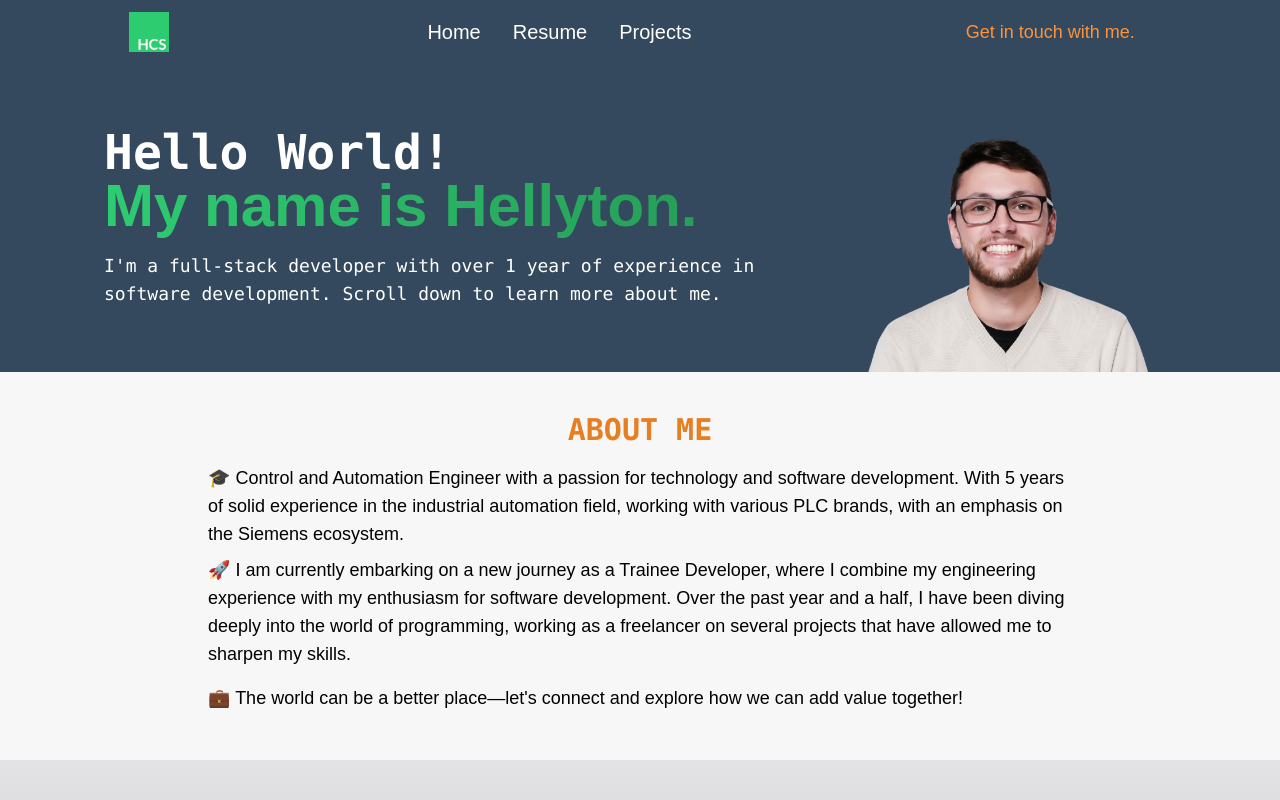
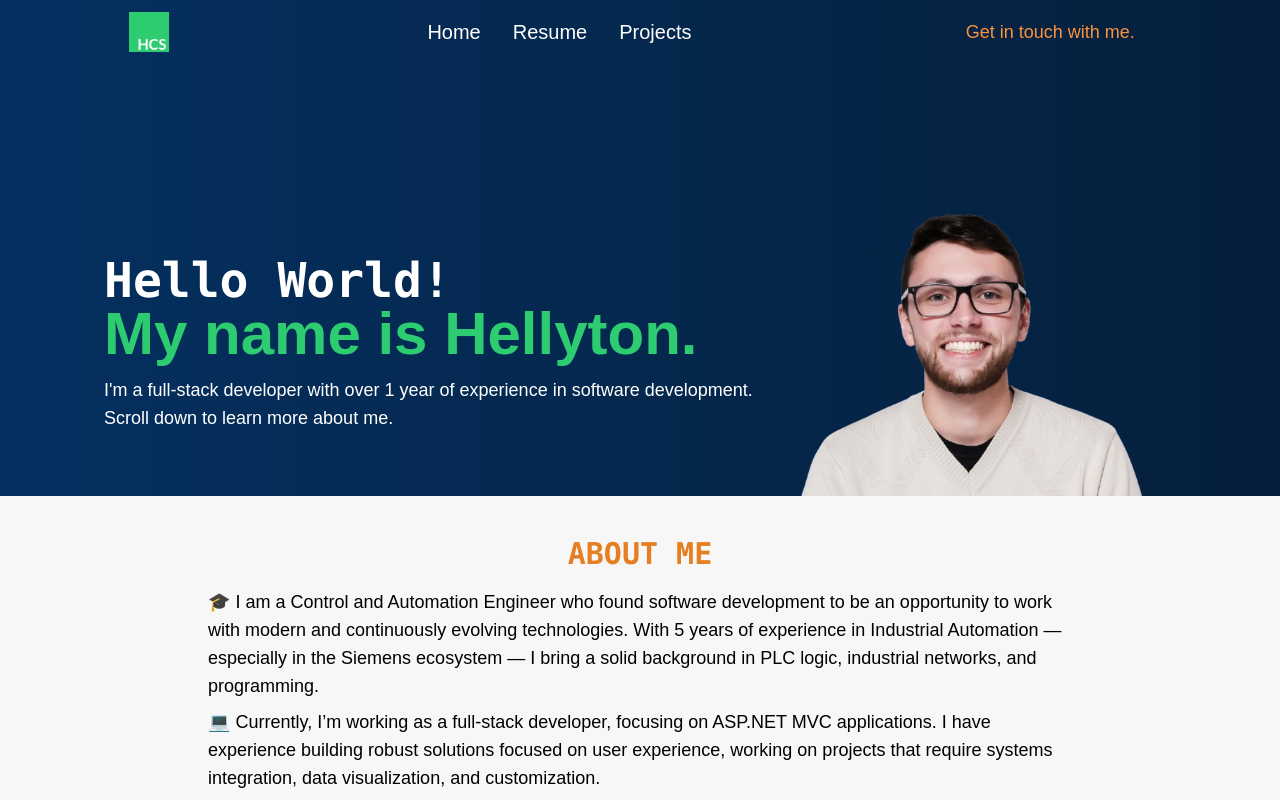
Before and after one commit to HellytonCosta/hcs-portfolio, a Next.js app: page / in a window 1280 px wide. Shown: the top 800 px of the page. Built offline with nearby package versions, Linux system fonts and the light colour scheme.

Commit message:
Updating the main blue

```diff
--- a/app/(root)/projects/page.tsx
+++ b/app/(root)/projects/page.tsx
@@ -7,7 +7,7 @@ import React from "react";
 
 const Page = () => {
   return (
-    <div className="p-5 bg-white min-h-[750px] text-black">
+    <div className="p-5 bg-white object-fill text-black">
       <h2 className="text-center text-orange-400 m-auto font-semibold font-mono text-3xl">
         PROJECTS
       </h2>
--- a/app/(root)/resume/page.tsx
+++ b/app/(root)/resume/page.tsx
@@ -14,7 +14,7 @@ import React from "react";
 
 const Page = () => {
   return (
-    <section className="bg-[#34495e] text-black p-10">
+    <section className="bg-gradient-to-r from-[#043060]  to-[#051f3b] text-black p-10">
       <div className="mx-auto py-10 px-24 max-lg:px-10 bg-white max-w-[1200px]">
         <h1 className="text-4xl max-lg:text-2xl my-5 flex justify-center items-center gap-3 text-center font-mono">
           <Code className="text-orange-400" />
@@ -156,13 +156,28 @@ const Page = () => {
           <Code2 className="text-orange-400" />
         </h2>
         <ul className="max-lg:text-sm mt-2">
-          <li><b>Bayswater College, London, UK</b> - General English 40 hours</li>
-          <li><b>Programiz</b> - Java Master (Online Course)</li>
-          <li><b>LinkedIn Learning</b> - Scrum Foundations</li>
-          <li><b>DIO.me</b> - HTML Web Developer Training (21 Hours)</li>
-          <li><b>DIO.me</b>{` - Bootcamp 'Potência Tech powered by iFood' - Java Beginners (91 Hours)`}</li>
-          <li><b>DIO.me</b> - React Developer Training (34 Hours - Ongoing 94%)</li>
-          <li><b>DIO.me</b> - C# Developer Training (93 Hours - Ongoing 80%)</li>
+          <li>
+            <b>Bayswater College, London, UK</b> - General English 40 hours
+          </li>
+          <li>
+            <b>Programiz</b> - Java Master (Online Course)
+          </li>
+          <li>
+            <b>LinkedIn Learning</b> - Scrum Foundations
+          </li>
+          <li>
+            <b>DIO.me</b> - HTML Web Developer Training (21 Hours)
+          </li>
+          <li>
+            <b>DIO.me</b>
+            {` - Bootcamp 'Potência Tech powered by iFood' - Java Beginners (91 Hours)`}
+          </li>
+          <li>
+            <b>DIO.me</b> - React Developer Training (34 Hours - Ongoing 94%)
+          </li>
+          <li>
+            <b>DIO.me</b> - C# Developer Training (93 Hours - Ongoing 80%)
+          </li>
         </ul>
         {/* GENERAL SKILLS */}
         <h2 className="text-3xl max-lg:text-xl max-lg:justify-center mt-6 flex uppercase items-center gap-3 text-center font-mono">
@@ -171,13 +186,30 @@ const Page = () => {
           <Code2 className="text-orange-400" />
         </h2>
         <ul className="max-lg:text-sm mt-2">
-          <li><b>PLC development</b> - Ladder, STL - Structured Text, C – TIA Portal | Step7 | Studio 5000</li>
-          <li><b>SCADA development</b> – WinCC | RSView | Intouch | Indusoft Web Studio </li>
-          <li><b>Programming Languages</b> - C# | Java | JavaScript | TypeScript</li>
-          <li><b>Frameworks</b> - .NET | Next.js | React | Spring</li>
-          <li><b>Database</b> - MS SQL Server | Azure SQL | MySql</li>
-          <li><b>Styling</b> - Tailwind CSS | Bootstrap | Pure CSS</li>
-          <li><b>General Tools</b> - VS Code | Visual Studio | IntelliJ | Azure | Figma</li>
+          <li>
+            <b>PLC development</b> - Ladder, STL - Structured Text, C – TIA
+            Portal | Step7 | Studio 5000
+          </li>
+          <li>
+            <b>SCADA development</b> – WinCC | RSView | Intouch | Indusoft Web
+            Studio{" "}
+          </li>
+          <li>
+            <b>Programming Languages</b> - C# | Java | JavaScript | TypeScript
+          </li>
+          <li>
+            <b>Frameworks</b> - .NET | Next.js | React | Spring
+          </li>
+          <li>
+            <b>Database</b> - MS SQL Server | Azure SQL | MySql
+          </li>
+          <li>
+            <b>Styling</b> - Tailwind CSS | Bootstrap | Pure CSS
+          </li>
+          <li>
+            <b>General Tools</b> - VS Code | Visual Studio | IntelliJ | Azure |
+            Figma
+          </li>
         </ul>
         {/* LANGUAGE SKILLS */}
         <h2 className="text-3xl max-lg:text-xl max-lg:justify-center mt-6 flex uppercase items-center gap-3 text-center font-mono">
@@ -186,9 +218,15 @@ const Page = () => {
           <Code2 className="text-orange-400" />
         </h2>
         <ul className="max-lg:text-sm mt-2">
-          <li><b>Portuguese</b> - Native</li>
-          <li><b>English</b> - Advanced</li>
-          <li><b>Spanish</b> - Beginner</li>
+          <li>
+            <b>Portuguese</b> - Native
+          </li>
+          <li>
+            <b>English</b> - Advanced
+          </li>
+          <li>
+            <b>Spanish</b> - Beginner
+          </li>
         </ul>
       </div>
     </section>
--- a/app/layout.tsx
+++ b/app/layout.tsx
@@ -16,9 +16,11 @@ export default function RootLayout({
 }>) {
   return (
     <html lang="en">
-      <body className={`antialiased`}>
+      <body className="min-h-screen flex flex-col bg-gradient-to-r from-[#043060] to-[#051f3b]">
         <TopMenu />
-        {children}
+        <main className="flex-1 bg-[#f7f7f7] text-black gap-8 row-start-2 items-center sm:items-start">
+          {children}
+        </main>
         <Footer />
       </body>
     </html>
--- a/app/page.tsx
+++ b/app/page.tsx
@@ -3,17 +3,13 @@ import MainCard from "@/components/home/MainCard";
 import MySkills from "@/components/home/MySkills";
 import Projects from "@/components/home/Projects";
 
-
 export default function Home() {
   return (
-    <div className="">
-      <main className=" bg-[#f7f7f7] text-black gap-8 row-start-2 items-center sm:items-start">
-        <MainCard />
-        <AboutMe />
-        <MySkills />
-        <Projects />
-      </main>
-      <footer className="row-start-3 flex gap-6 flex-wrap items-center justify-center"></footer>
+    <div>
+      <MainCard />
+      <AboutMe />
+      <MySkills />
+      <Projects />
     </div>
   );
 }
--- a/components/global/Footer.tsx
+++ b/components/global/Footer.tsx
@@ -4,7 +4,7 @@ import React from "react";
 
 const Footer = () => {
   return (
-    <footer className=" bg-[#34495e]">
+    <footer className="  bg-gradient-to-r from-[#043060] to-[#051f3b]">
       <section className="mx-auto max-w-[1000px] px-5 py-7">
         <div className="flex gap-2">
           <div className="flex-1">
--- a/components/global/TopMenu.tsx
+++ b/components/global/TopMenu.tsx
@@ -25,7 +25,7 @@ const TopMenu = () => {
   }, [menuDrop]);
 
   return (
-    <div className="bg-[#34495e] w-full">
+    <div className="bg-transparent w-full">
       <div className="flex justify-around max-lg:justify-between max-lg:mx-5 items-center min-h-16">
         <div className="flex-none content-center">
           <Link href={"/"} onClick={() => setMenuDrop(false)}>
@@ -54,7 +54,11 @@ const TopMenu = () => {
               Projects
             </button>
           </Link>
-          <Link className="hidden" href={"/contact"} onClick={() => setMenuDrop(false)}>
+          <Link
+            className="hidden"
+            href={"/contact"}
+            onClick={() => setMenuDrop(false)}
+          >
             <button className="hover:text-[#2ecc71] text-white transition ease-in-out delay-50 text-xl">
               Contact
             </button>
@@ -92,7 +96,11 @@ const TopMenu = () => {
               {" "}
               <li className="my-2">Projects</li>
             </Link>
-            <Link className="hidden" href={"/contact"} onClick={() => setMenuDrop(false)}>
+            <Link
+              className="hidden"
+              href={"/contact"}
+              onClick={() => setMenuDrop(false)}
+            >
               {" "}
               <li className="my-2">Contact</li>
             </Link>
--- a/components/home/AboutMe.tsx
+++ b/components/home/AboutMe.tsx
@@ -8,21 +8,23 @@ const AboutMe = () => {
           ABOUT ME
         </h2>
         <p className="mt-4 text-lg">
-          🎓 Control and Automation Engineer with a passion for technology and
-          software development. With 5 years of solid experience in the
-          industrial automation field, working with various PLC brands, with an
-          emphasis on the Siemens ecosystem.
+          🎓 I am a Control and Automation Engineer who found software
+          development to be an opportunity to work with modern and continuously
+          evolving technologies. With 5 years of experience in Industrial
+          Automation — especially in the Siemens ecosystem — I bring a solid
+          background in PLC logic, industrial networks, and programming.
         </p>
         <p className="py-2 text-lg">
-          🚀 I am currently embarking on a new journey as a Trainee Developer,
-          where I combine my engineering experience with my enthusiasm for
-          software development. Over the past year and a half, I have been
-          diving deeply into the world of programming, working as a freelancer
-          on several projects that have allowed me to sharpen my skills.
+          💻 Currently, I’m working as a full-stack developer, focusing on
+          ASP.NET MVC applications. I have experience building robust solutions
+          focused on user experience, working on projects that require systems
+          integration, data visualization, and customization.
         </p>
         <p className="py-2 text-lg">
-          {`💼 The world can be a better place—let's connect and explore how we
-          can add value together!`}
+          🚀 I am particularly interested in Back-End, but I also explore
+          Front-End using React, Next.js, and TypeScript. Constantly suffering
+          (laughing) with algorithms and applying good practices, I’m naturally
+          curious about software architecture and scalable applications.
         </p>
       </div>
     </section>
--- a/components/home/MainCard.tsx
+++ b/components/home/MainCard.tsx
@@ -1,24 +1,61 @@
+"use client";
+
+import { useEffect, useRef } from "react";
+import gsap from "gsap";
 import Image from "next/image";
 import React from "react";
 
 const MainCard = () => {
+  const titleRef = useRef<HTMLHeadingElement>(null);
+  const nameRef = useRef<HTMLHeadingElement>(null);
+  const imageRef = useRef<HTMLImageElement>(null);
+
+  useEffect(() => {
+    if (!titleRef.current || !nameRef.current) return;
+
+    gsap.fromTo(
+      titleRef.current,
+      { opacity: 0, y: -50 },
+      { opacity: 1, y: 0, duration: 1.2, ease: "power3.out" }
+    );
+
+    gsap.fromTo(
+      nameRef.current,
+      { opacity: 0, x: -100 },
+      { opacity: 1, x: 0, duration: 1.4, ease: "power3.out", delay: 0.3 }
+    );
+
+    gsap.fromTo(
+      ".main-card-container",
+      { opacity: 0, y: 50, scale: 0.95 },
+      { opacity: 1, y: 0, scale: 1, duration: 1.5, ease: "power4.out" }
+    );
+  }, []);
+
   return (
-    <div className="w-full bg-[#34495e] ">
-      <div className="flex max-lg:flex-wrap gap-2 max-w-6xl mx-auto px-10 justify-center ">
-        <div className="flex-auto py-16 content-center max-lg:py-20 ">
-          <h2 className="text-5xl text-white max-lg:text-3xl font-semibold font-mono ">
+    <div className="w-full bg-gradient-to-r from-[#043060] to-[#051f3b]">
+      <div className="flex pt-32 max-lg:flex-wrap gap-2 max-w-6xl mx-auto px-10 justify-center">
+        <div className="flex-auto py-16 content-center max-lg:py-20">
+          <h2
+            ref={titleRef}
+            className="text-5xl text-white max-lg:text-3xl font-semibold font-mono"
+          >
             Hello World!
           </h2>
-          <h2 className="text-6xl pb-1 w-fit max-lg:text-3xl font-bold bg-clip-text text-transparent bg-gradient-to-r from-[#2ecc71] to-[#269e58]">
+          <h2
+            ref={nameRef}
+            className="text-6xl  w-fit max-lg:text-3xl font-bold bg-clip-text text-[#2ecc71] "
+          >
             My name is Hellyton.
           </h2>
-          <p className="mt-3 text-lg text-white font-mono">
+          <p className="mt-3 text-lg text-white font-light" ref={titleRef}>
             {`I'm a full-stack developer with over 1 year of experience in software development. Scroll down to learn more about me.`}
           </p>
         </div>
         <div className="flex-auto content-end">
           <Image
-            className="mx-auto "
+            ref={imageRef}
+            className="mx-auto"
             alt="Hellyton Picture"
             src={"/images/profilePhoto2.png"}
             width={600}
--- a/components/home/Projects.tsx
+++ b/components/home/Projects.tsx
@@ -17,7 +17,7 @@ const Projects = () => {
           </p>
         </Link>
       </div>
-      <div className="w-full grid grid-cols-3 gap-5 max-lg:grid-cols-1 px-32 max-md:px-4 my-10">
+      <div className="w-full grid grid-cols-3 gap-5 max-lg:grid-cols-2 max-md:grid-cols-1 px-60 max-md:px-10 max-2xl:px-20 my-10">
         {myProjects.map((project) => (
           <div key={project.id} className="">
             <Link
@@ -36,12 +36,10 @@ const Projects = () => {
             </Link>
             <div className="my-5">
               <h2 className="text-2xl font-bold text-orange-400 w-fit">
-                  {project.title}
+                {project.title}
               </h2>
 
-              <p className="text-justify my-1">
-                {project.description}
-              </p>
+              <p className="text-justify my-1">{project.description}</p>
               <div className="flex gap-2">
                 <Link2 className="size-6 hover:text-orange-400 transition-all" />
                 <GitBranch className="size-6 hover:text-orange-400 transition-all" />
--- a/package.json
+++ b/package.json
@@ -9,6 +9,7 @@
     "lint": "next lint"
   },
   "dependencies": {
+    "gsap": "^3.12.7",
     "lucide-react": "^0.446.0",
     "next": "14.2.13",
     "react": "^18",
```
Also changed, not shown: 1 other file (tests, documents, lock files or other folders).
